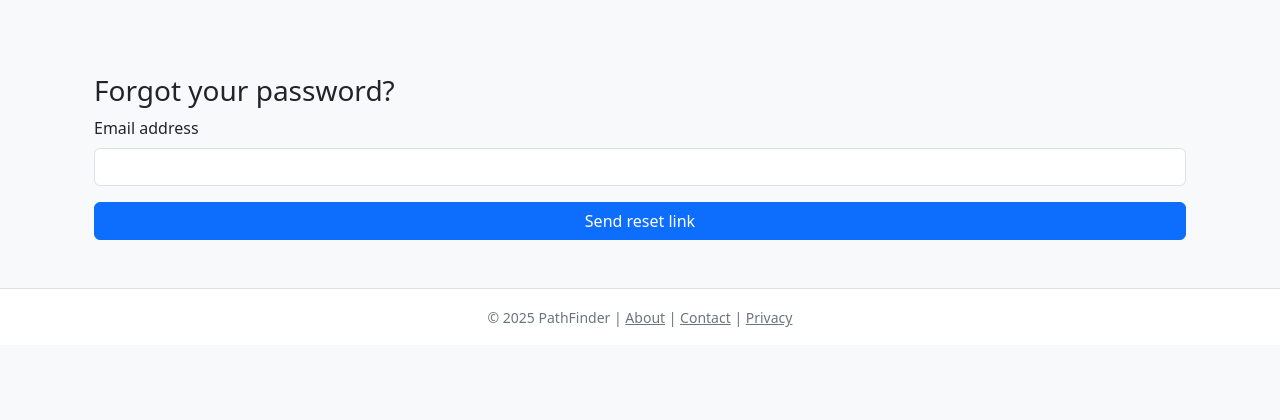
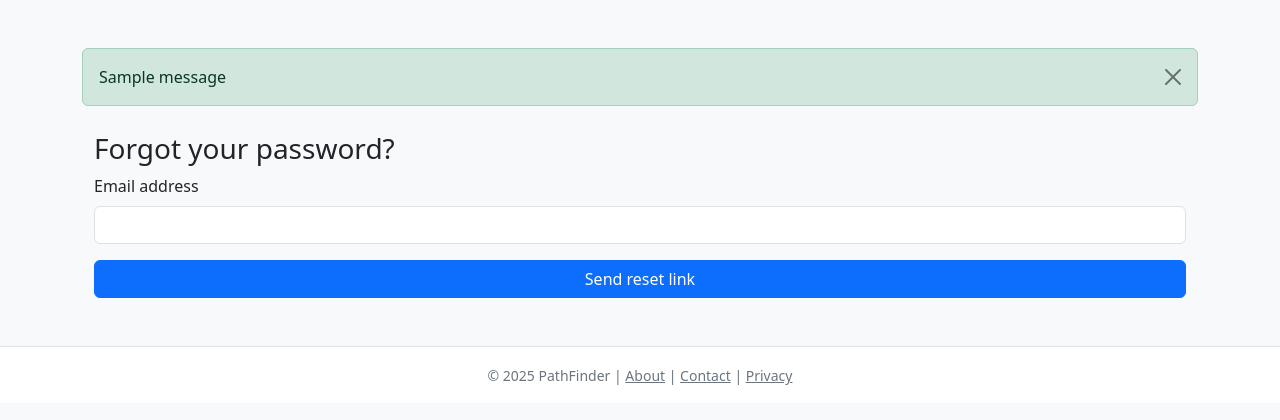
Before and after one commit to Viloetsisi/AgileWeb_group_project, a Flask app: page /forgot-password in a window 1280 px wide. Shown: the part 56-476 px from the top of the page. Run offline with Flask 2, Linux system fonts and the light colour scheme; tables that the repository leaves empty hold one stand-in row (values such as "Sample post"); one stand-in notice (Sample message) is shown.

Commit message:
Add flash-message block to base.html

```diff
--- a/templates/base.html
+++ b/templates/base.html
@@ -66,6 +66,20 @@
 
   <!-- Main Content -->
   <main class="container py-5">
+
+    <!-- FLASH BLOCK START -->
+    {% with messages = get_flashed_messages(with_categories=true) %}
+      {% if messages %}
+        {% for category, message in messages %}
+          <div class="alert alert-{{ category }} alert-dismissible fade show" role="alert">
+            {{ message }}
+            <button type="button" class="btn-close" data-bs-dismiss="alert" aria-label="Close"></button>
+          </div>
+        {% endfor %}
+      {% endif %}
+    {% endwith %}
+    <!-- FLASH BLOCK END -->
+
     {% block content %}{% endblock %}
   </main>
 
```
